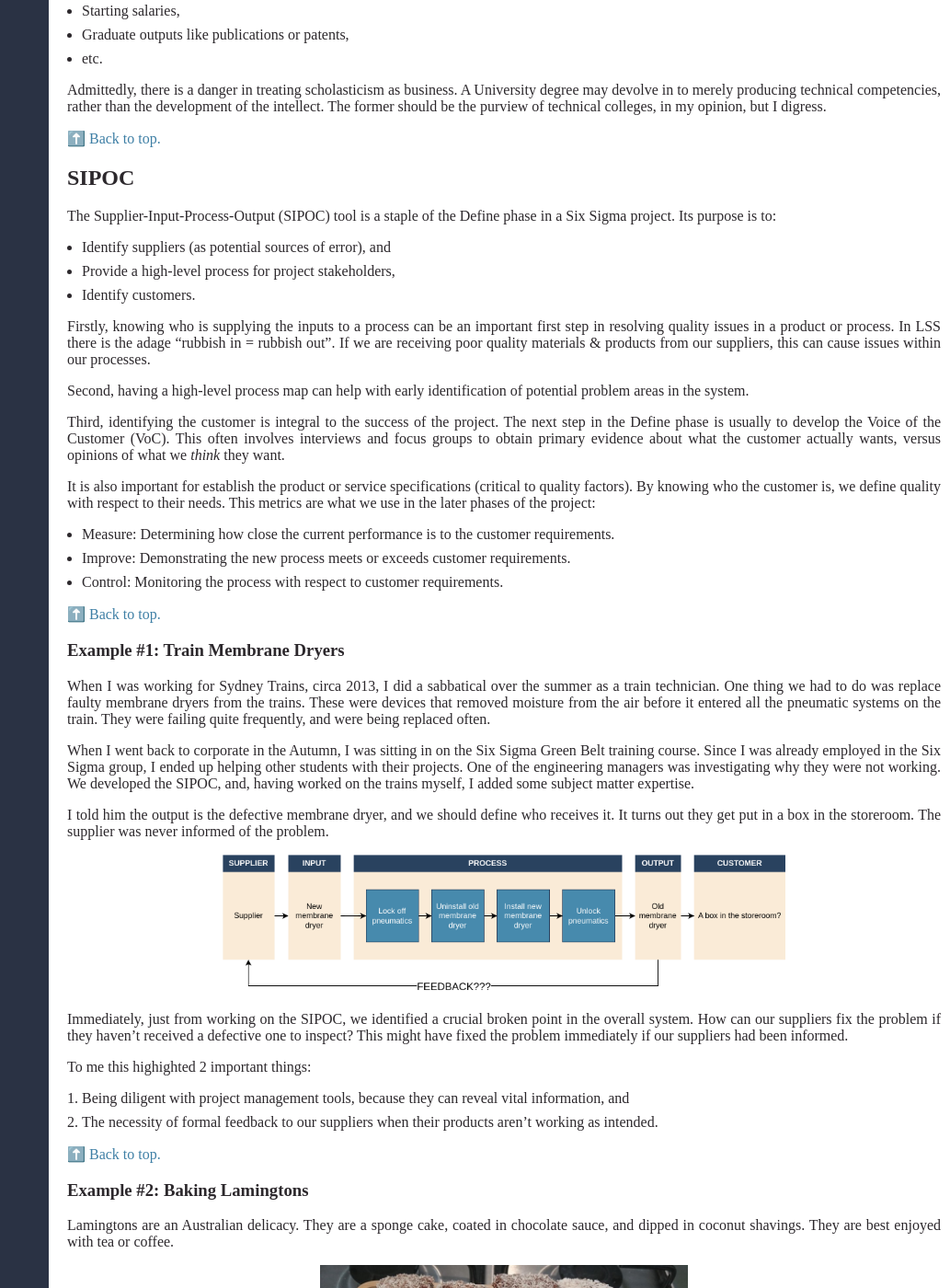
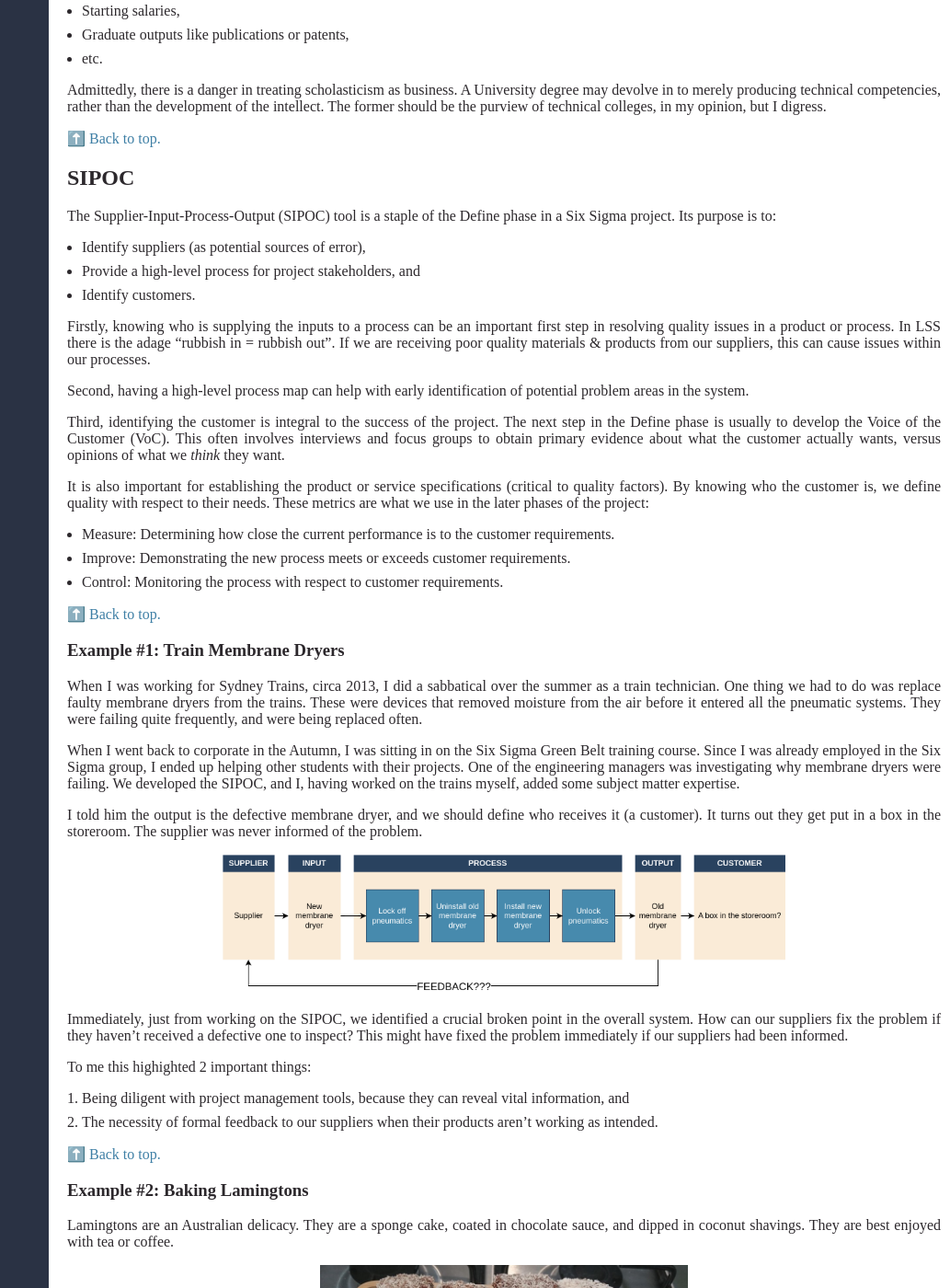
Before and after one commit to Woolfrey/woolfrey.github.io, a Jekyll site: the page built from _posts/25-06-19-who-is-your-customer.md, in a window 1280 px wide and 1400 px high, scrolled down 2843 px. Shown: the whole window at 92% size, without its empty margins (247-1280 px from the left). Built offline with Jekyll 4.4.1, drawn with Linux system fonts in a browser that asks for light colours; some of the changed text lies outside the part shown.

Commit message:
Fixed typos

```diff
--- a/_posts/25-06-19-who-is-your-customer.md
+++ b/_posts/25-06-19-who-is-your-customer.md
@@ -122,8 +122,8 @@
 ## SIPOC
 
 The Supplier-Input-Process-Output (SIPOC) tool is a staple of the Define phase in a Six Sigma project. Its purpose is to:
-- Identify suppliers (as potential sources of error), and
-- Provide a high-level process for project stakeholders,
+- Identify suppliers (as potential sources of error),
+- Provide a high-level process for project stakeholders, and
 - Identify customers.
 
 Firstly, knowing who is supplying the inputs to a process can be an important first step in resolving quality issues in a product or process. In LSS there is the adage "rubbish in = rubbish out". If we are receiving poor quality materials & products from our suppliers, this can cause issues within our processes.
@@ -132,7 +132,7 @@
 
 Third, identifying the customer is integral to the success of the project. The next step in the Define phase is usually to develop the Voice of the Customer (VoC). This often involves interviews and focus groups to obtain primary evidence about what the customer actually wants, versus opinions of what we _think_ they want.
 
-It is also important for establish the product or service specifications (critical to quality factors). By knowing who the customer is, we define quality with respect to their needs. This metrics are what we use in the later phases of the project:
+It is also important for establishing the product or service specifications (critical to quality factors). By knowing who the customer is, we define quality with respect to their needs. These metrics are what we use in the later phases of the project:
 - Measure: Determining how close the current performance is to the customer requirements.
 - Improve: Demonstrating the new process meets or exceeds customer requirements.
 - Control: Monitoring the process with respect to customer requirements.
@@ -141,11 +141,13 @@
 
 ### Example \#1: Train Membrane Dryers
 
-When I was working for Sydney Trains, circa 2013, I did a sabbatical over the summer as a train technician. One thing we had to do was replace faulty membrane dryers from the trains. These were devices that removed moisture from the air before it entered all the pneumatic systems on the train. They were failing quite frequently, and were being replaced often.
+When I was working for Sydney Trains, circa 2013, I did a sabbatical over the summer as a train technician. One thing we had to do was replace faulty membrane dryers from the trains. These were devices that removed moisture from the air before it entered all the pneumatic systems. They were failing quite frequently, and were being replaced often.
 
-When I went back to corporate in the Autumn, I was sitting in on the Six Sigma Green Belt training course. Since I was already employed in the Six Sigma group, I ended up helping other students with their projects. One of the engineering managers was investigating why they were not working. We developed the SIPOC, and, having worked on the trains myself, I added some subject matter expertise.
 
-I told him the output is the defective membrane dryer, and we should define who receives it. It turns out they get put in a box in the storeroom. The supplier was never informed of the problem.
+
+When I went back to corporate in the Autumn, I was sitting in on the Six Sigma Green Belt training course. Since I was already employed in the Six Sigma group, I ended up helping other students with their projects. One of the engineering managers was investigating why membrane dryers were failing. We developed the SIPOC, and I, having worked on the trains myself, added some subject matter expertise.
+
+I told him the output is the defective membrane dryer, and we should define who receives it (a customer). It turns out they get put in a box in the storeroom. The supplier was never informed of the problem.
 
 <p align="center">
     <img src="/assets/images/posts/2025/sipoc_membrane_dryer.png" height="150" width="auto" loading="lazy"/>
@@ -184,14 +186,14 @@
 
 ### Example \#3: How NOT to do a SIPOC
 
-I asked ChatGPT to generate a SIPOC based on the university Bachelor's degree program example above. Since the AI learns from examples on the internet, I think its amalgamated many poor habits when developing a SIPOC.
+I asked ChatGPT to generate a SIPOC for the Bachelor's degree program scenario above. Since the AI learns from examples on the internet, I think its amalgamated many poor habits when developing a SIPOC.
 
 <p align="center">
     <img src="/assets/images/posts/2025/sipoc_bad.png" width="300" height="auto" loading="lazy"/>
 </p>
 
 Here are what I think it's done wrong, or poorly:
-- ❌ Listing facult & staff as an input. These are not transformed by the process, so they should not be considered in the SIPOC. The effect that staff have on student quality should be considered in the Analyse phase of the project.
+- ❌ Listing faculty & staff as an input. These are not transformed by the process, so they should not be considered in the SIPOC. The effect that staff have on student quality should be considered in the Analyse phase of the project.
 - ❌ Not connecting suppliers to inputs,or outputs to customers. Who supplies the academic records? How can we trace it back if there are errors? Who receives "completed courses"?
 - ❌ Listing completed courses as an output. The course itself is not a product or service, only a process. Who is its customer?
 - ❌ Silos. Components are visually separated in to S, I, P, O, and C boxes. It doesn't illustrate _process flow_.
```
Also changed, not shown: other parts of _posts/25-06-19-who-is-your-customer.md (+2 -2 lines), _posts/25-06-21-kano.md (+7 -7 lines).
